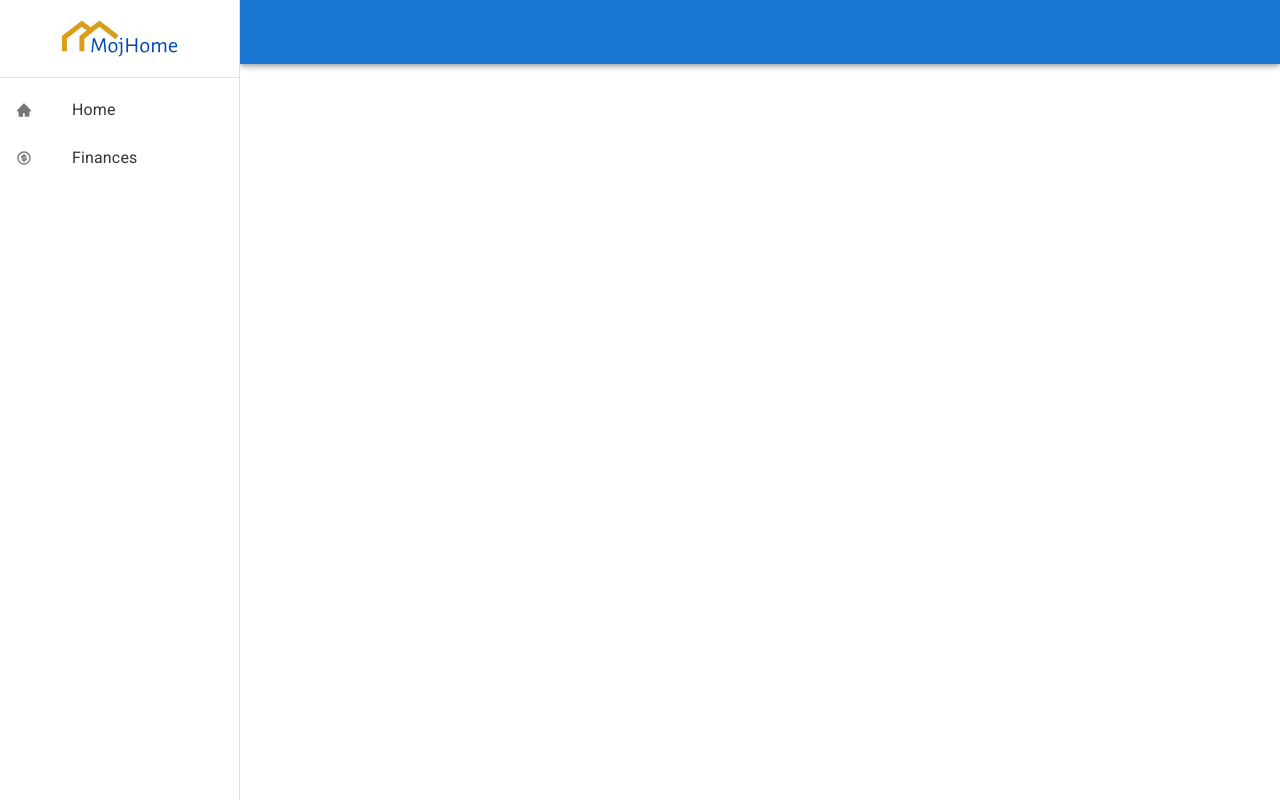
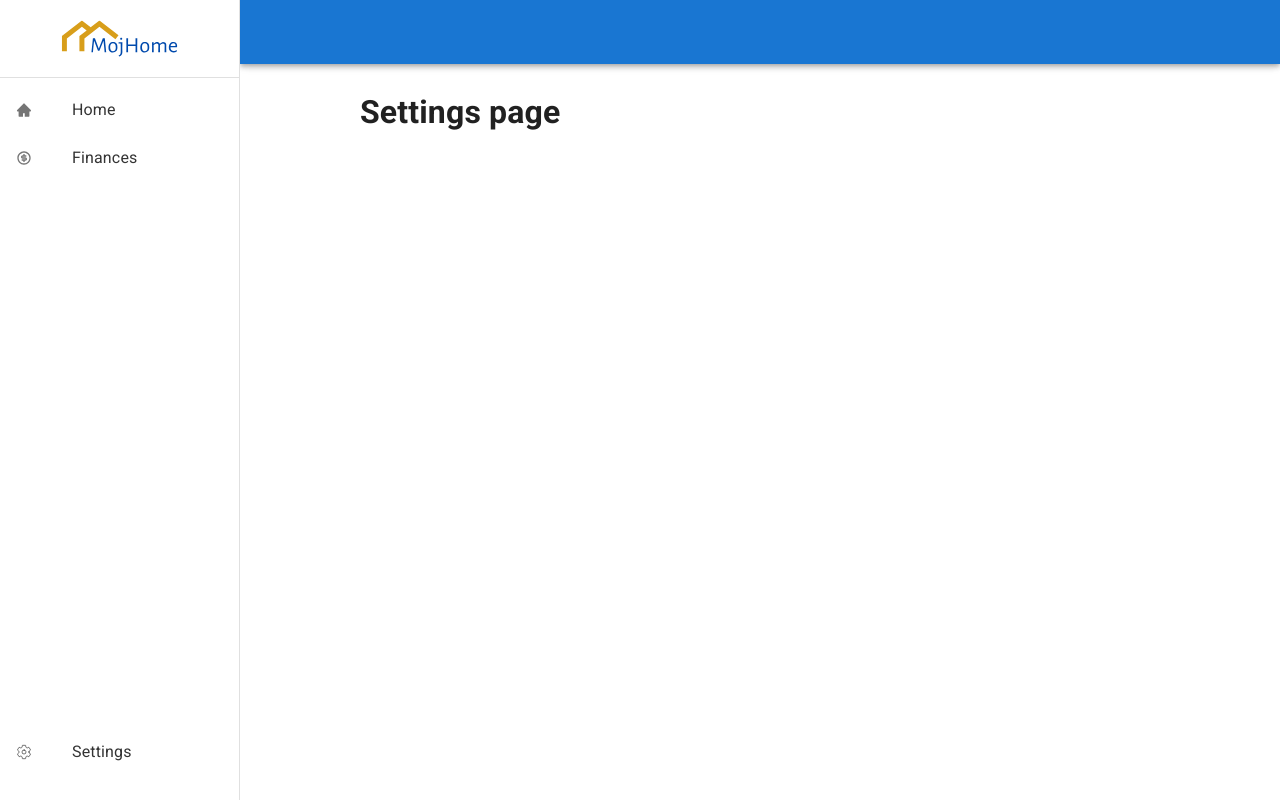
Before and after one commit to vicardo11/mojhome-frontend, a React (Create React App) app: page /settings in a window 1280 px wide. Before the commit this address had no page. Built offline with nearby package versions, Linux system fonts and the light colour scheme.

Commit message:
Add settings page at the bottom

```diff
--- a/src/App.tsx
+++ b/src/App.tsx
@@ -4,6 +4,7 @@ import HomePage from "./pages/home/HomePage";
 import FinancesPage from "./pages/finances/FinancesPage";
 import CLayout from "./components/layout/CLayout";
 import { NAVBAR_DATA } from "./constants/NavbarData";
+import SettingsPage from "./pages/settings/SettingsPage";
 
 function App() {
   return (
@@ -12,6 +13,7 @@ function App() {
         <Routes>
           <Route path="/" Component={HomePage} />
           <Route path="/finances" Component={FinancesPage} />
+          <Route path="/settings" Component={SettingsPage} />
         </Routes>
       </CLayout>
     </BrowserRouter>
--- a/src/components/layout/CLayout.tsx
+++ b/src/components/layout/CLayout.tsx
@@ -20,9 +20,7 @@ const CLayout = (props: Props) => {
           }}
         >
           <Toolbar />
-          <Box sx={{ mx: { xl: 15, lg: 12, md: 10, sm: 0, xs: 0 } }}>
-            {props.children}
-          </Box>
+          <Box sx={{ mx: { xl: 15, lg: 12, md: 10, sm: 0, xs: 0 } }}>{props.children}</Box>
         </Box>
       </Box>
     </>
--- a/src/components/navbar/CNavbar.tsx
+++ b/src/components/navbar/CNavbar.tsx
@@ -15,6 +15,7 @@ import { Link } from "react-router-dom";
 import { CLogoIcon } from "../logoIcon/CLogoIcon";
 import "./CNavbar.scss";
 import { NavbarItemModel } from "./NavbarItemModel";
+import { Placement } from "../../types/Placemenet";
 
 export const DRAWER_WIDTH = 240;
 
@@ -30,14 +31,7 @@ function CNavbar(props: Props) {
     setMobileDrawerOpen(!mobileDrawerOpen);
   };
 
-  const drawerItems = (
-    <div>
-      <Box className="brand">
-        <CLogoIcon />
-      </Box>
-      <Divider />
-      <List>
-        {props.navbarItems.map((item) => {
+  function getListItem(item: NavbarItemModel) {
     const ItemIcon = item.icon;
     return (
       <ListItem
@@ -46,10 +40,7 @@ function CNavbar(props: Props) {
         key={item.id}
         disablePadding
         onClick={() => handleItemClick(item.id)}
-              className={
-                "navbar-list-item " +
-                (selectedItem === item.id ? "selected-item" : "")
-              }
+        className={"navbar-list-item " + (selectedItem === item.id ? "selected-item" : "")}
       >
         <ListItemButton disableTouchRipple sx={{ pl: 2 }}>
           <ListItemIcon>
@@ -59,9 +50,38 @@ function CNavbar(props: Props) {
         </ListItemButton>
       </ListItem>
     );
+  }
+
+  const drawerItems = (
+    <>
+      <Box className="brand">
+        <CLogoIcon />
+      </Box>
+      <Divider />
+      <List
+        sx={{
+          height: "100%",
+          display: "flex",
+          flexFlow: "column",
+          justifyContent: "space-between",
+        }}
+      >
+        <Box>
+          {props.navbarItems
+            .filter((el) => el.placement === Placement.TOP)
+            .map((item) => {
+              return getListItem(item);
             })}
+        </Box>
+        <Box sx={{ pb: 2 }}>
+          {props.navbarItems
+            .filter((el) => el.placement === Placement.BOTTOM)
+            .map((item) => {
+              return getListItem(item);
+            })}
+        </Box>
       </List>
-    </div>
+    </>
   );
 
   function TopBar() {
--- a/src/components/navbar/NavbarItemModel.ts
+++ b/src/components/navbar/NavbarItemModel.ts
@@ -1,4 +1,5 @@
 import { IconType } from "react-icons";
+import { Placement } from "../../types/Placemenet";
 
 export interface NavbarItemModel {
   id: number;
@@ -6,4 +7,5 @@ export interface NavbarItemModel {
   path: string;
   icon: IconType;
   cName: string;
+  placement: Placement;
 }
--- a/src/constants/NavbarData.ts
+++ b/src/constants/NavbarData.ts
@@ -1,5 +1,7 @@
 import { AiFillHome } from "react-icons/ai";
 import { RiMoneyDollarCircleLine } from "react-icons/ri";
+import { IoSettingsOutline } from "react-icons/io5";
+import { Placement } from "../types/Placemenet";
 
 export const NAVBAR_DATA = [
   {
@@ -8,6 +10,7 @@ export const NAVBAR_DATA = [
     path: "/",
     icon: AiFillHome,
     cName: "nav-text",
+    placement: Placement.TOP,
   },
   {
     id: 2,
@@ -15,5 +18,14 @@ export const NAVBAR_DATA = [
     path: "/finances",
     icon: RiMoneyDollarCircleLine,
     cName: "nav-text",
+    placement: Placement.TOP,
+  },
+  {
+    id: 3,
+    title: "Settings",
+    path: "/settings",
+    icon: IoSettingsOutline,
+    cName: "nav-text",
+    placement: Placement.BOTTOM,
   },
 ];
--- a/src/pages/finances/mock/finances.ts
+++ b/src/pages/finances/mock/finances.ts
@@ -1,4 +1,4 @@
-import { FinanceType } from "../../../constants/FinanceType";
+import { FinanceType } from "../../../types/FinanceType";
 import { FinanceRecord } from "../model/FinanceRecord";
 
 export const DATA: FinanceRecord[] = [
--- a/src/pages/finances/model/FinanceRecord.ts
+++ b/src/pages/finances/model/FinanceRecord.ts
@@ -1,5 +1,5 @@
 import { TabDataModel } from "../../../components/table/TabDataModel";
-import { FinanceType } from "../../../constants/FinanceType";
+import { FinanceType } from "../../../types/FinanceType";
 
 export interface FinanceRecord extends TabDataModel {
   id: number;
--- a/src/pages/finances/sections/EditFinanceModal.tsx
+++ b/src/pages/finances/sections/EditFinanceModal.tsx
@@ -1,5 +1,5 @@
 import { Button, FormControl, Grid, MenuItem, TextField } from "@mui/material";
-import { FinanceType } from "../../../constants/FinanceType";
+import { FinanceType } from "../../../types/FinanceType";
 import { DatePicker, LocalizationProvider } from "@mui/x-date-pickers";
 import { AdapterDayjs } from "@mui/x-date-pickers/AdapterDayjs";
 import dayjs, { Dayjs } from "dayjs";
--- /dev/null
+++ b/src/pages/settings/SettingsPage.tsx
@@ -0,0 +1,5 @@
+const SettingsPage = () => {
+  return <h1>Settings page</h1>;
+};
+
+export default SettingsPage;
--- /dev/null
+++ b/src/types/Placemenet.ts
@@ -0,0 +1,4 @@
+export enum Placement {
+  TOP,
+  BOTTOM,
+}
```
Also changed, not shown: src/types/FinanceType.ts (renamed from src/constants/FinanceType.ts). Lines whose indentation alone changed are shown as unchanged.
